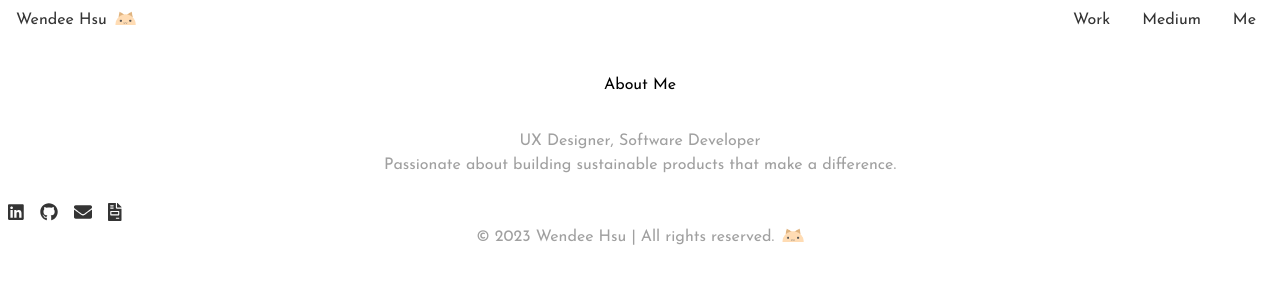
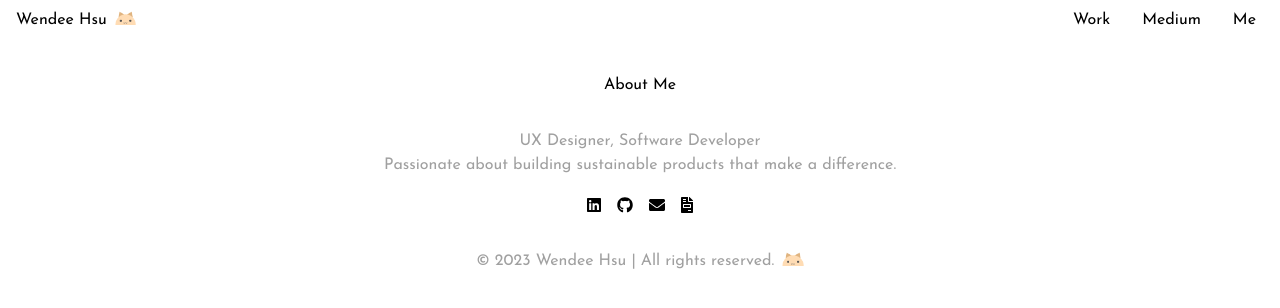
Before and after one commit to wendeehsu/wendeehsu.github.io, a React (Create React App) app: page /#/Me in a window 1280 px wide. Shown: the top 308 px of the page. Built offline with nearby package versions, Linux system fonts and the light colour scheme.

Commit message:
fix: update css in Me

```diff
--- a/src/components/Navs/Footer.js
+++ b/src/components/Navs/Footer.js
@@ -2,7 +2,7 @@ import React, { Component } from 'react';
 
 function Footer() {
     return (
-        <div className="text-center gray-text h-12 font-special">
+        <div className="text-center gray-text h-12 mt-8 font-special">
             © 2023 Wendee Hsu | All rights reserved.
             <img className="logo" src="/icon.png" />
         </div>
--- a/src/container/Me.js
+++ b/src/container/Me.js
@@ -1,45 +1,62 @@
-import React, { Component } from 'react';
+import React, { useEffect } from 'react';
 import { FontAwesomeIcon } from '@fortawesome/react-fontawesome';
 import { faEnvelope, faFileInvoice } from "@fortawesome/free-solid-svg-icons";
 import { faLinkedin, faGithub } from '@fortawesome/free-brands-svg-icons';
 import ReactTooltip from 'react-tooltip';
-import "../css/Me.css";
+// import "../css/Me.css";
 import { GApageView } from "../ga.js";
 
-export default class Me extends Component {
-    componentDidMount() {
+function Me() {
+    useEffect(() => {
         GApageView("Me", "About Me");
+    }, []);
+
+    const iconList = [
+        {
+            name: "LinkedIn",
+            link: "https://www.linkedin.com/in/yuan-chih-hsu",
+            icon: faLinkedin
+        }, {
+            name: "Github",
+            link: "https://github.com/wendeehsu",
+            icon: faGithub
+        }, {
+            name: "Email",
+            link: "mailto:wendeehsu@gmail.com",
+            icon: faEnvelope
+        }, {
+            name: "Resume",
+            link: "https://drive.google.com/file/d/1L7wtVkYeGjVcghjIYSiaGmrrTuP4ce1E/view?usp=sharing",
+            icon: faFileInvoice
         }
+    ];
 
-    render() {
     return (
         <div>
             <h3 className="title">
                 About Me
             </h3>
-                <div className="row justify-content-center">
-                    <h6 className="gray-text col-6 center-text">
-                        UX Designer, Software Developer<br/>
+            <p className="gray-text text-center font-special">
+                UX Designer, Software Developer<br />
                 Passionate about building sustainable products that make a difference.
-                    </h6>
-                </div>
-                <br/>
-                <div className="row justify-content-center">
-                    <a data-tip="LinkedIn" href="https://www.linkedin.com/in/yuan-chih-hsu/?locale=en_US" target="_blank">
-                        <FontAwesomeIcon className="icon" icon={faLinkedin} />
+            </p>
+            <div className="text-center mt-4">
+                {
+                    iconList.map((item, i) => (
+                        <a
+                            key={`icon-${i}`}
+                            data-tip={item.name}
+                            href={item.link}
+                            target="_blank"
+                            className='mx-2'>
+                            <FontAwesomeIcon icon={item.icon} />
                         </a>
-                    <a data-tip="Github" href="https://github.com/wendeehsu" target="_blank">
-                        <FontAwesomeIcon className="icon" icon={faGithub} />
-                    </a>
-                    <a data-tip="Email" href="mailto:wendeehsu@gmail.com" target="_blank">
-                        <FontAwesomeIcon className="icon" icon={faEnvelope} />
-                    </a>
-                    <a data-tip="Resume" href="https://drive.google.com/file/d/1L7wtVkYeGjVcghjIYSiaGmrrTuP4ce1E/view?usp=sharing" target="_blank">
-                        <FontAwesomeIcon className="icon" icon={faFileInvoice} />
-                    </a>
+                    ))
+                }
             </div>
             <ReactTooltip effect="solid" place="bottom" />
         </div>
     )
 }
-}
+
+export default Me;
--- a/src/css/Me.css
+++ /dev/null
@@ -1,12 +0,0 @@
-.icon {
-    margin: 0rem 0.5rem;
-    font-size: large;
-}
-
-a {
-    color: #343434;
-}
-
-a:hover {
-    color: #FFB6B9;
-}
--- a/src/index.css
+++ b/src/index.css
@@ -100,3 +100,7 @@ img {
   margin-top: auto;
   margin-bottom: auto;
 }
+
+a:hover {
+  color: var(--pink);
+}
```
Lines whose indentation alone changed are shown as unchanged.
